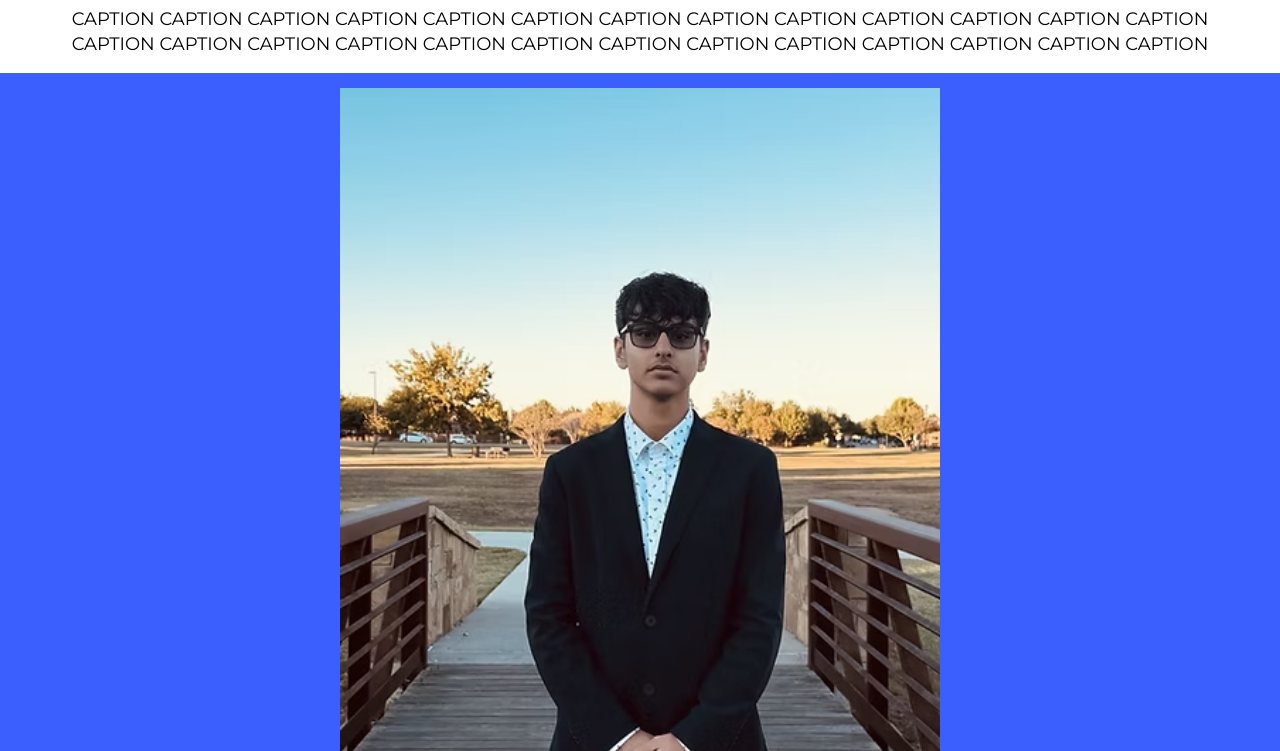
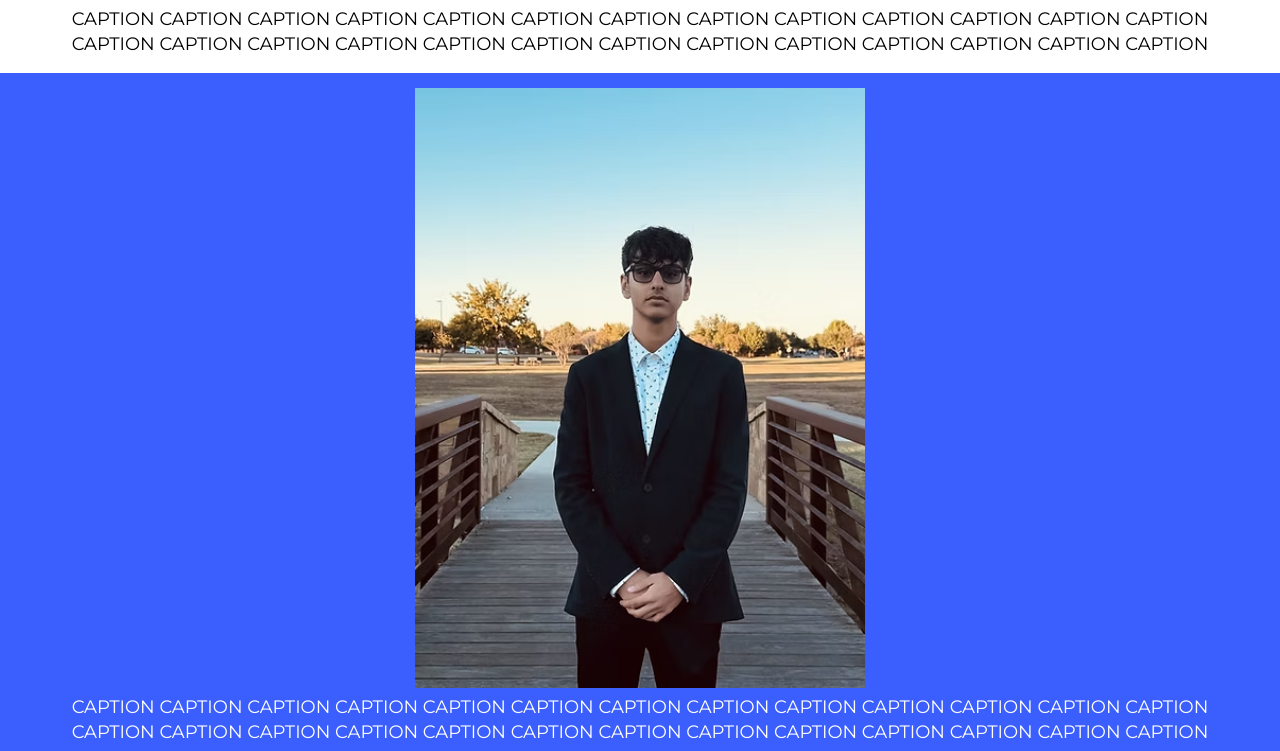
Before and after one commit to BytePenguinCode/Mind4Matter, a plain HTML site: page sample.html in a window 1280 px wide. Shown: the part 2049-2800 px from the top of the page. Drawn offline with Linux system fonts and the light colour scheme.

Commit message:
making it 4:3

```diff
--- a/style.css
+++ b/style.css
@@ -335,7 +335,7 @@ h2 {
 
 /* image section */
 img{
-    max-height:800px;
+    max-height:600px;
     max-width:800px;
     width: 80vw;
     height: auto;
```
